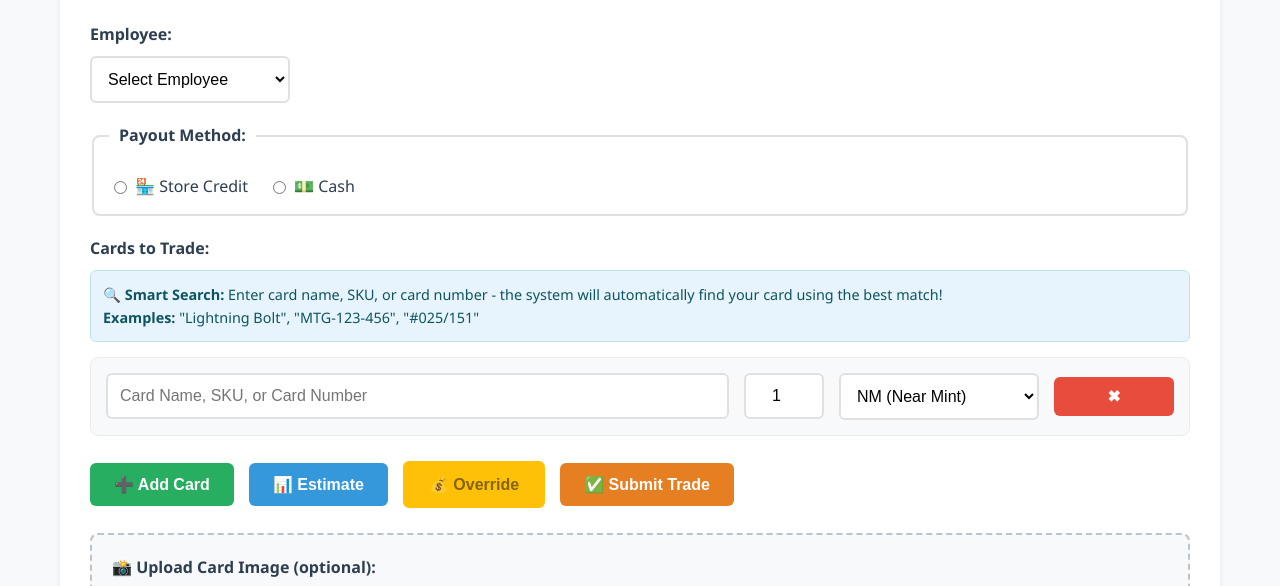
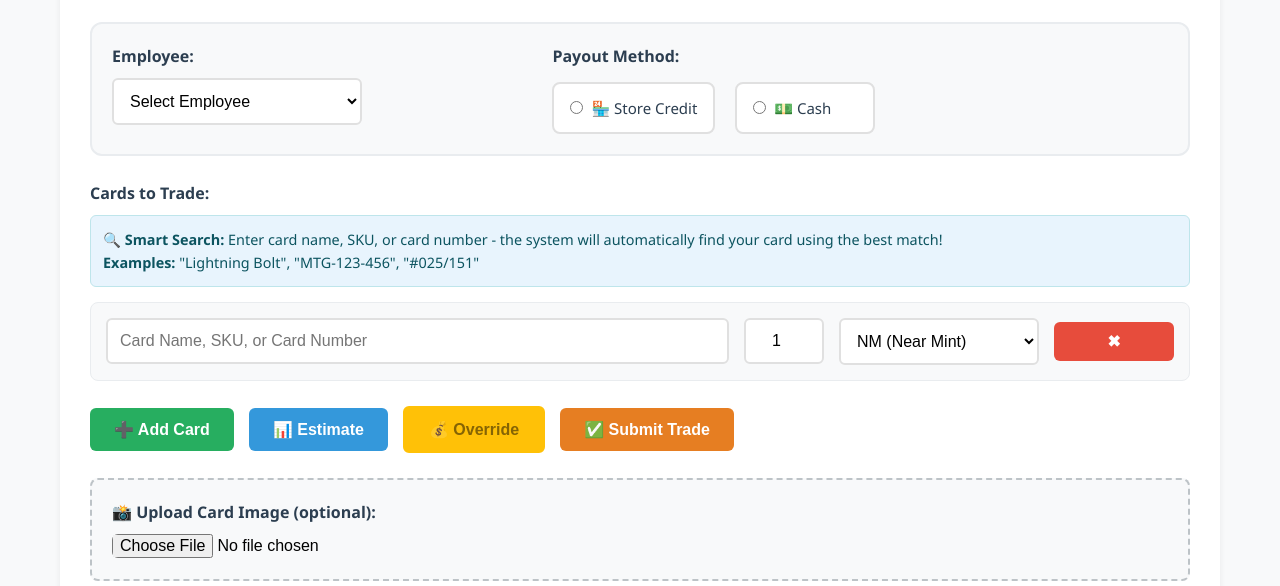
Before and after one commit to eacollectibles/0620, a plain HTML site: page public/index.html in a window 1280 px wide. Shown: the part 213-799 px from the top of the page. Drawn offline with Linux system fonts and the light colour scheme.

Commit message:
Update index.html

```diff
--- a/public/index.html
+++ b/public/index.html
@@ -82,37 +82,92 @@
       cursor: pointer;
     }
 
-    .payout-fieldset {
+    /* Employee and Payout Row */
+    .employee-payout-row {
+      display: flex;
+      gap: 30px;
+      margin-bottom: 25px;
+      align-items: flex-start;
+      background: #f8f9fa;
+      padding: 20px;
+      border-radius: 12px;
+      border: 2px solid #e9ecef;
+    }
+
+    .employee-section {
+      flex: 1;
+      min-width: 200px;
+    }
+
+    .employee-section label {
+      margin-bottom: 8px;
+      color: #2c3e50;
+      font-weight: 600;
+    }
+
+    .employee-section select {
+      width: 100%;
+      min-width: 180px;
+      max-width: 250px;
+    }
+
+    .payout-section {
+      flex: 1.5;
+      min-width: 250px;
+    }
+
+    .payout-section > label {
+      margin-bottom: 12px;
+      color: #2c3e50;
+      font-weight: 600;
+    }
+
+    .payout-options {
+      display: flex;
+      gap: 20px;
+      flex-wrap: wrap;
+    }
+
+    .payout-option {
+      display: flex !important;
+      align-items: center;
+      gap: 8px;
+      background: white;
       border: 2px solid #e0e0e0;
       border-radius: 8px;
-      padding: 15px;
-      margin-bottom: 20px;
+      padding: 12px 16px;
+      cursor: pointer;
+      transition: all 0.3s ease;
+      margin-bottom: 0 !important;
+      font-weight: normal !important;
+      min-width: 140px;
     }
 
-    .payout-fieldset legend {
-      font-weight: 600;
-      color: #2c3e50;
-      padding: 0 10px;
+    .payout-option:hover {
+      border-color: #3498db;
+      background: #f0f8ff;
     }
 
-    .radio-group {
-      display: flex;
-      gap: 20px;
-      margin-top: 10px;
+    .payout-option input[type="radio"]:checked + .payout-label {
+      color: #3498db;
+      font-weight: 600;
     }
 
-    .radio-group label {
-      display: flex;
-      align-items: center;
-      font-weight: normal;
-      cursor: pointer;
-      margin-bottom: 0;
+    .payout-option:has(input[type="radio"]:checked) {
+      border-color: #3498db;
+      background: #f0f8ff;
+      box-shadow: 0 0 0 3px rgba(52, 152, 219, 0.1);
     }
 
-    .radio-group input[type="radio"] {
+    .payout-option input[type="radio"] {
       width: auto;
-      margin-right: 8px;
-      margin-bottom: 0;
+      margin: 0;
+      accent-color: #3498db;
+    }
+
+    .payout-label {
+      font-size: 15px;
+      font-weight: 500;
     }
 
     .search-info {
@@ -436,6 +491,24 @@
         margin-bottom: 10px;
       }
 
+      .employee-payout-row {
+        flex-direction: column;
+        gap: 20px;
+      }
+
+      .employee-section select {
+        max-width: 100%;
+      }
+
+      .payout-options {
+        justify-content: center;
+      }
+
+      .payout-option {
+        min-width: 120px;
+        justify-content: center;
+      }
+
       .button-group {
         flex-direction: column;
       }
@@ -461,7 +534,8 @@
     <h2>💳 Trade-In Cards</h2>
 
     <form id="trade-form">
-      <div class="form-group">
+      <div class="employee-payout-row">
+        <div class="employee-section">
           <label for="employeeName">Employee:</label>
           <select name="employeeName" id="employeeName" required>
             <option value="" disabled selected>Select Employee</option>
@@ -472,13 +546,20 @@
           </select>
         </div>
 
-      <fieldset class="payout-fieldset">
-        <legend>Payout Method:</legend>
-        <div class="radio-group">
-          <label><input type="radio" name="payoutMethod" value="store-credit" required> 🏪 Store Credit</label>
-          <label><input type="radio" name="payoutMethod" value="cash" required> 💵 Cash</label>
+        <div class="payout-section">
+          <label>Payout Method:</label>
+          <div class="payout-options">
+            <label class="payout-option">
+              <input type="radio" name="payoutMethod" value="store-credit" required>
+              <span class="payout-label">🏪 Store Credit</span>
+            </label>
+            <label class="payout-option">
+              <input type="radio" name="payoutMethod" value="cash" required>
+              <span class="payout-label">💵 Cash</span>
+            </label>
           </div>
-      </fieldset>
+        </div>
+      </div>
 
       <div class="form-group">
         <label>Cards to Trade:</label>
@@ -849,7 +930,6 @@
             updateStatus('Please add at least one card to trade.', '#e74c3c');
             return;
           }
-
       let overrideTotal = null;
           try {
             overrideTotal = getOverrideTotal();
```
Lines whose indentation alone changed are shown as unchanged.
